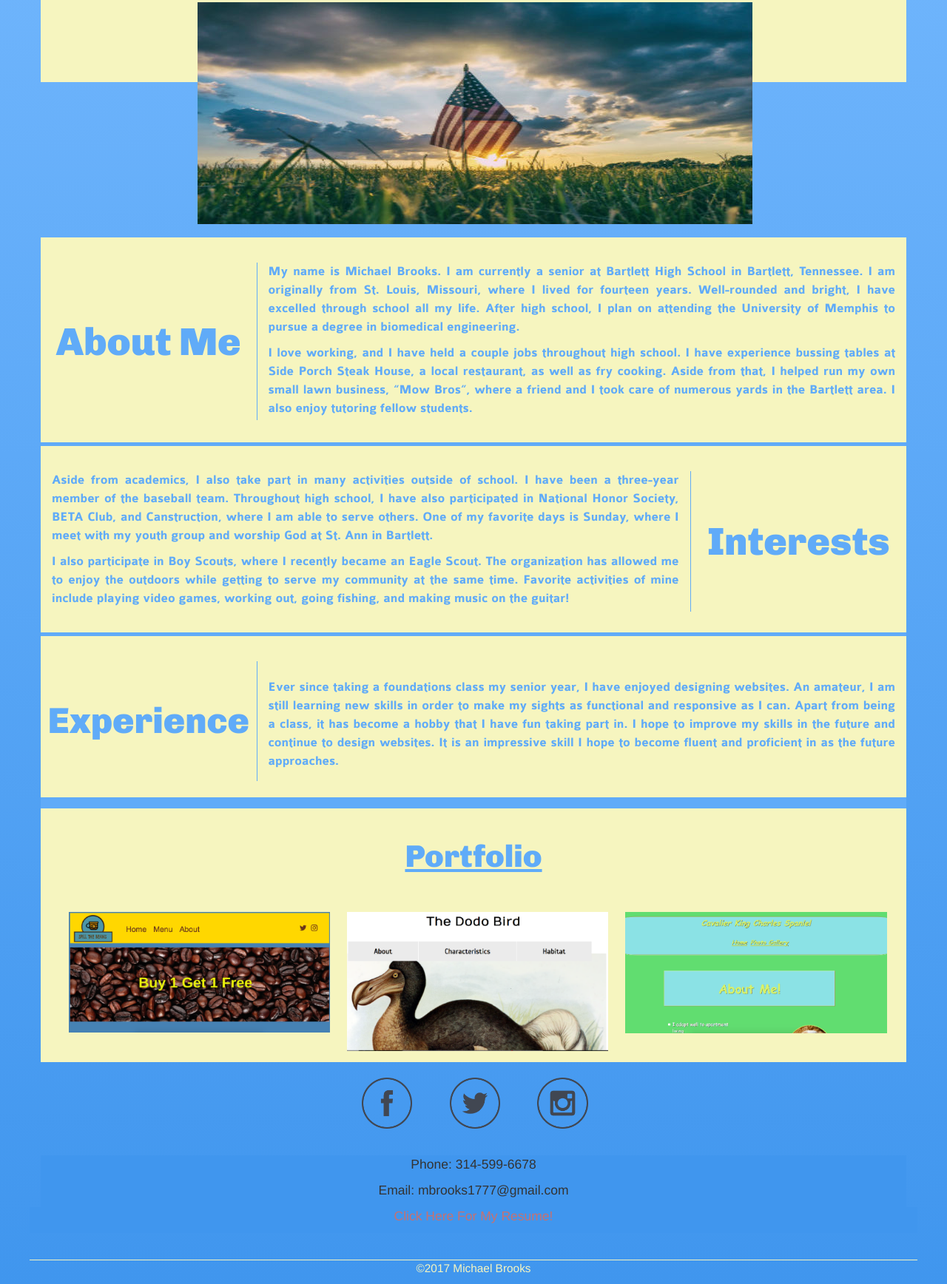
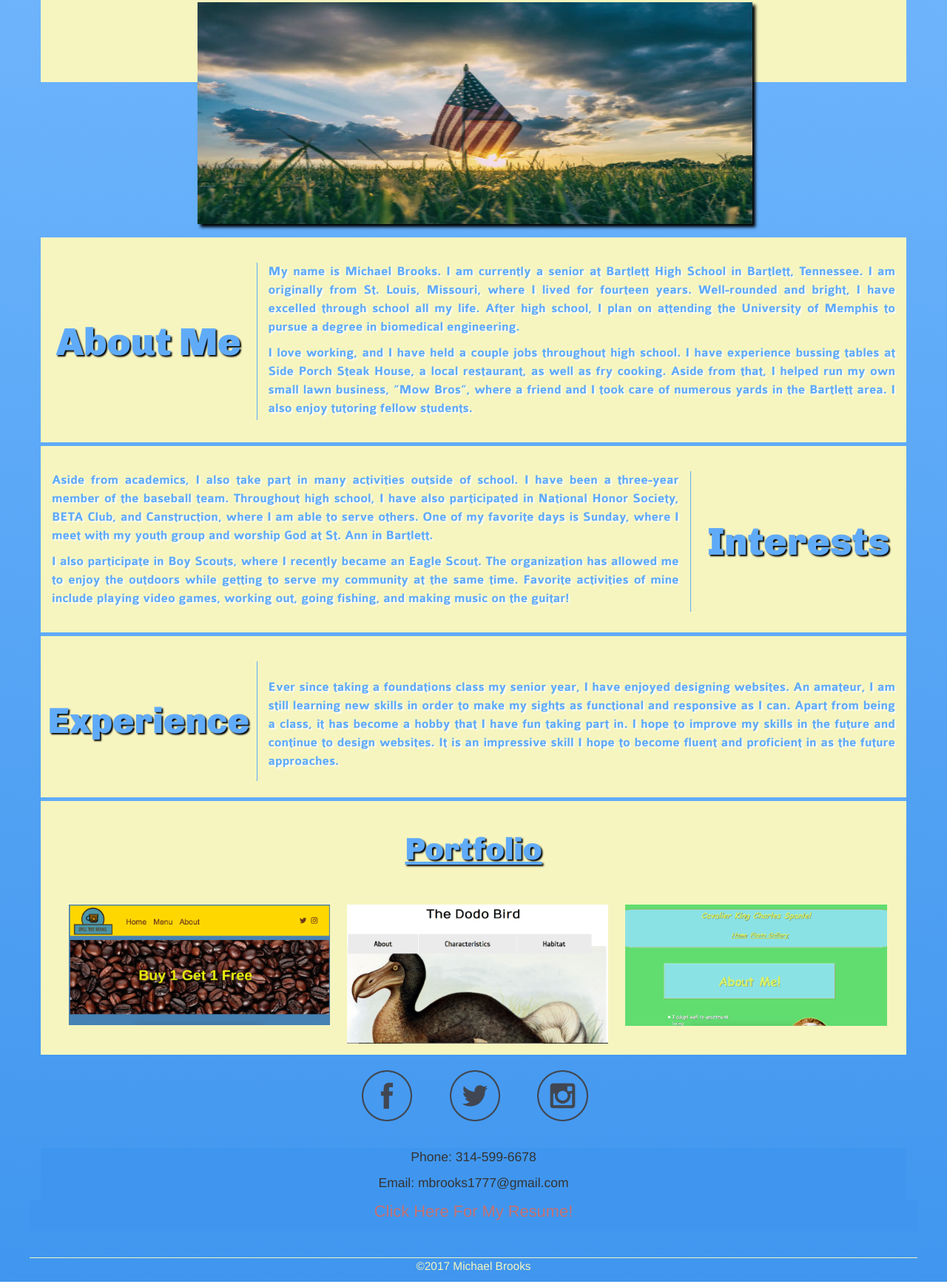
Before and after one commit to brooksmichael/portfolio, a plain HTML site: page index.html in a window 1280 px wide. Shown: the part 472-2208 px from the top of the page at 74% size. Drawn offline with nearby package versions, Linux system fonts and the light colour scheme; a script that the page names is missing.

Commit message:
Add files via upload

```diff
--- a/css/main.css
+++ b/css/main.css
@@ -24,11 +24,16 @@ body{
 	margin-top: 3%;
 }
 
+.resumePage {
+	font-family: 'colaborate', sans-serif;
+}
+
 .navigate {
 	padding: 70px 0 0 0;
 	text-align: right;
-	font-size: 1.75em;
+	font-size: 2em;
 	font-family: 'colaborate', sans-serif;
+	text-shadow: 2px 2px 2px black;
 }
 
 .navigate ul li a {
@@ -56,11 +61,13 @@ body{
 	color: rgba(96,171,248,1);
 	font-family: 'chivo', sans-serif;
 	font-style: italic;
+	text-shadow: 2px 2px 2px black;
 }
 
 
 img.flag{
 	margin: -30% 0 5% 27.5%;
+	box-shadow: 4px 4px 4px black;
 }
 .about {
 	background-color: #F6F5BF;
@@ -70,6 +77,7 @@ img.flag{
 	padding: 3% 0 2% 0;
 	border-bottom: solid 5px rgba(96,171,248,1);
 	font-family: 'colaborate', sans-serif;
+	text-shadow: 2px 2px 2px white;
 
 }
 
@@ -79,6 +87,7 @@ img.flag{
 	padding: 6% 0 5% 0;
 	border-right: solid 1px rgba(96,171,248,1);
 	font-family: 'chivo', sans-serif;
+	text-shadow: 2px 2px 2px black;
 
 }
 
@@ -90,6 +99,7 @@ img.flag{
 	padding: 3% 0 2% 0;
 	border-bottom: solid 5px rgba(96,171,248,1);
 	font-family: 'colaborate', sans-serif;
+	text-shadow: 2px 2px 2px white;
 
 }
 
@@ -99,6 +109,7 @@ img.flag{
 	padding: 5% 0 4% 0;
 	border-left: solid 1px rgba(96,171,248,1);
 	font-family: 'chivo', sans-serif;
+	text-shadow: 2px 2px 2px black;
 
 }
 
@@ -108,8 +119,9 @@ img.flag{
 	font-size: 1.25em;
 	text-align: justify;
 	padding: 3% 0 2% 0;
-	border-bottom: solid 15px rgba(96,171,248,1);
+	border-bottom: solid 5px rgba(96,171,248,1);
 	font-family: 'colaborate', sans-serif;
+	text-shadow: 2px 2px 2px white;
 
 }
 
@@ -119,6 +131,7 @@ img.flag{
 	padding: 4% 0 3% 0;
 	border-right: solid 1px rgba(96,171,248,1);
 	font-family: 'chivo', sans-serif;
+	text-shadow: 2px 2px 2px black;
 
 }
 
@@ -147,6 +160,7 @@ img.flag{
 	border-width: 90%;
 	background-color: #F6F5BF;
 	text-decoration: underline;
+	text-shadow: 2px 2px 2px black;
 
 }
 li.pics {
@@ -251,3 +265,13 @@ li.links {
 	color: #c67171);
 	background: rgba(64,150,238,1);
 }
+
+.resumeLink {
+	color: #333;
+ 	font-size: 1.25em;
+ 	transition: font-size .2s ease;
+}
+
+.resumeLink:hover {
+	color: #333;
+}
```
